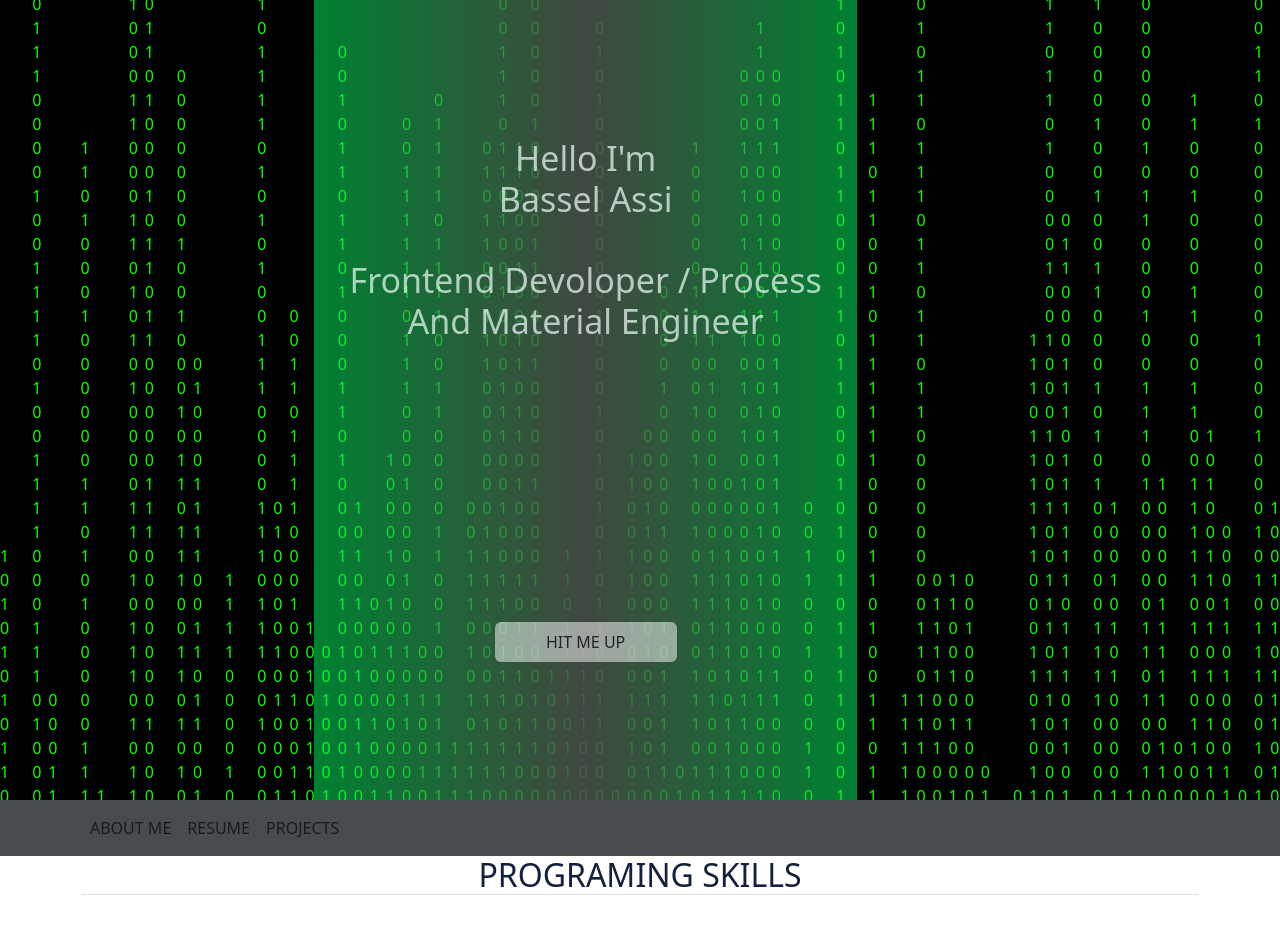
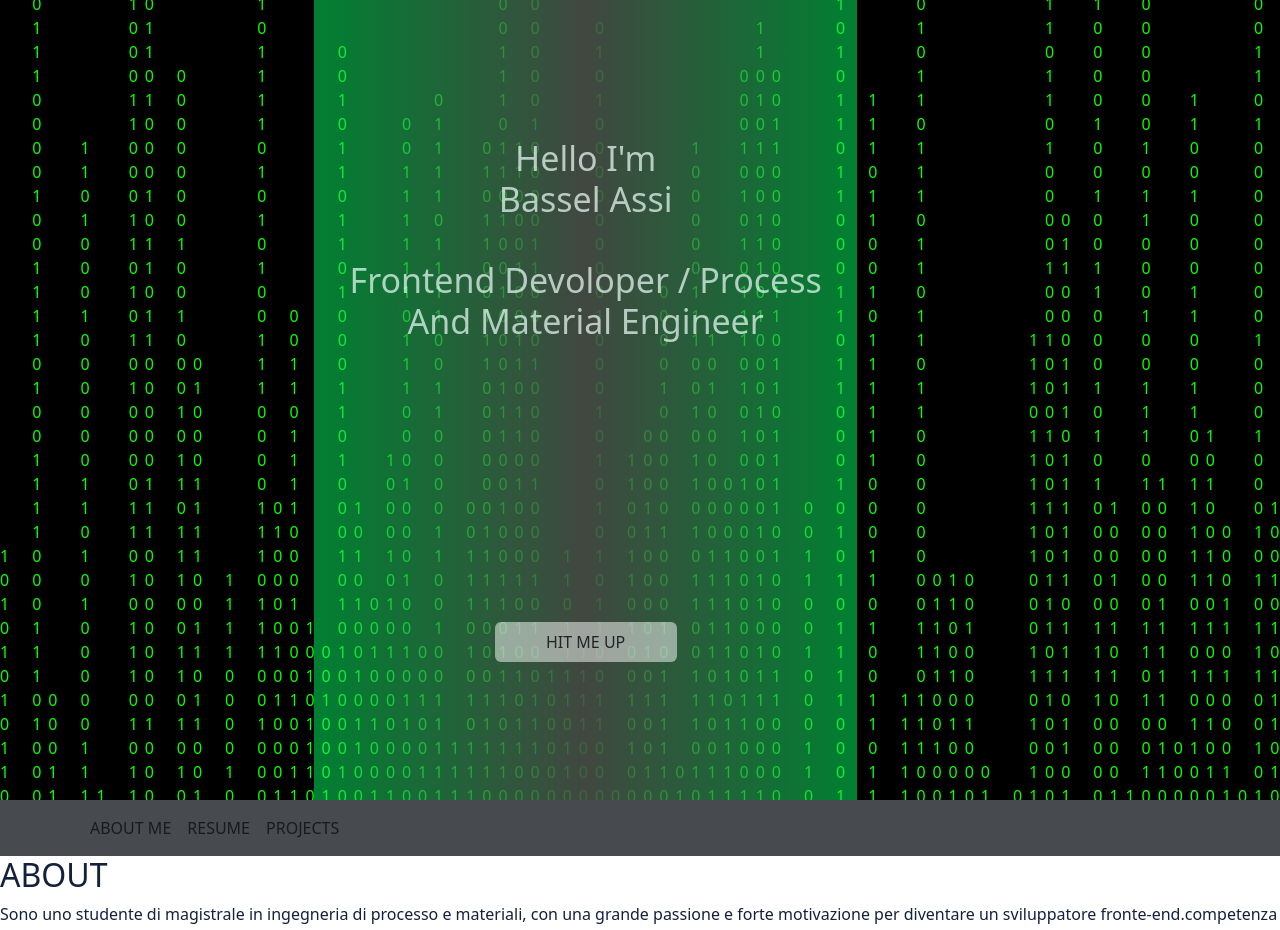
Before and after one commit to baselasi/portfolio-, a React (Create React App) app: page / in a window 1280 px wide. Shown: the top 930 px of the page. Built offline with nearby package versions, Linux system fonts and the light colour scheme.

Commit message:
Update sum.js

```diff
--- a/src/components/sum.js
+++ b/src/components/sum.js
@@ -3,6 +3,7 @@ import Navbar from "./nabar";
 import AboutMe from "./aboutMe";
 import Skills from "./skills";
 import "./sum.css"
+import About from "./about";
 import BACKGROUND from "./background";
 export default function Sum(){
     //const [hello,setHello] = useState(true)
@@ -23,9 +24,9 @@ export default function Sum(){
 
         return(
             <>
-
                 <AboutMe />
                 <Navbar />
+                <About/>
                 <Skills/>
                 <BACKGROUND/>
 
```
